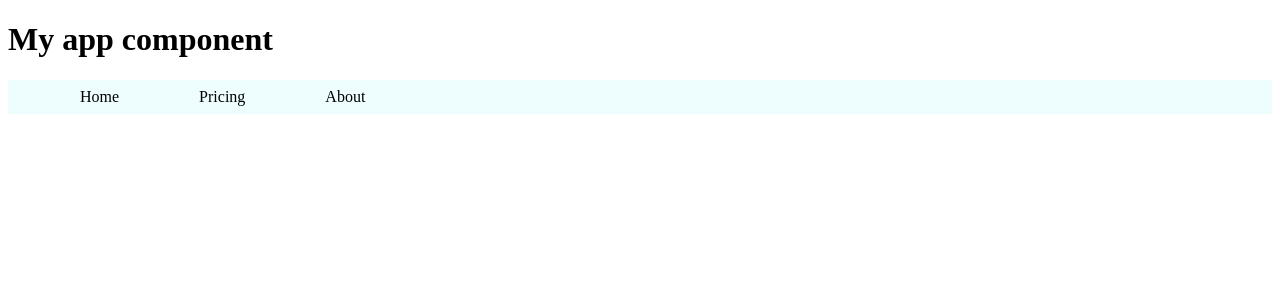
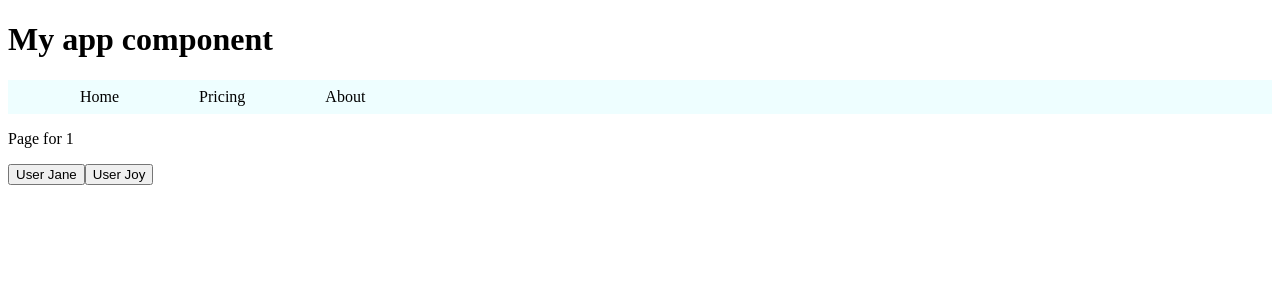
Before and after one commit to hassanShakur/angular, an Angular app: page /users/1 in a window 1280 px wide. Before the commit this address led to /. Shown: the top 300 px of the page. Built offline with nearby package versions, Linux system fonts and the light colour scheme.

Commit message:
active route observation

```diff
--- a/src/app/app.module.ts
+++ b/src/app/app.module.ts
@@ -9,9 +9,11 @@ import { AboutComponent } from './about/about.component';
 import { PricingComponent } from './pricing/pricing.component';
 import { HeaderComponent } from './header/header.component';
 import { RouterModule, Routes } from '@angular/router';
+import { UserComponent } from './home/user/user.component';
 
 const appRoutes: Routes = [
   { path: '', component: HomeComponent },
+  { path: 'users/:userName', component: UserComponent },
   { path: 'pricing', component: PricingComponent },
   { path: 'about', component: AboutComponent },
 ];
@@ -24,6 +26,7 @@ const appRoutes: Routes = [
     AboutComponent,
     PricingComponent,
     HeaderComponent,
+    UserComponent,
   ],
   imports: [BrowserModule, FormsModule, RouterModule.forRoot(appRoutes)],
   providers: [],
--- a/src/app/home/home.component.html
+++ b/src/app/home/home.component.html
@@ -1,2 +1,2 @@
 <p>home works!</p>
-<button (click)="onGoToPricing()">Go to pricing</button>
+<button (click)="onGoToUsers()">Go to users</button>
--- a/src/app/home/home.component.ts
+++ b/src/app/home/home.component.ts
@@ -1,5 +1,5 @@
 import { Component } from '@angular/core';
-import { ActivatedRoute, Router } from '@angular/router';
+import { Router } from '@angular/router';
 
 @Component({
   selector: 'app-home',
@@ -7,9 +7,9 @@ import { ActivatedRoute, Router } from '@angular/router';
   styleUrls: ['./home.component.scss'],
 })
 export class HomeComponent {
-  constructor(private router: Router, private route: ActivatedRoute) {}
+  constructor(private router: Router) {}
 
-  onGoToPricing() {
-    this.router.navigate(['pricing'], { relativeTo: this.route });
+  onGoToUsers() {
+    this.router.navigate(['users/testUser']);
   }
 }
--- /dev/null
+++ b/src/app/home/user/user.component.html
@@ -0,0 +1,4 @@
+<p>Page for {{ userName }}</p>
+
+<button (click)="goToUser('jane')">User Jane</button>
+<button (click)="goToUser('joy')">User Joy</button>
--- /dev/null
+++ b/src/app/home/user/user.component.ts
@@ -0,0 +1,26 @@
+import { Component, OnInit } from '@angular/core';
+import { ActivatedRoute, Params, Router } from '@angular/router';
+
+@Component({
+  selector: 'app-user',
+  templateUrl: './user.component.html',
+  styleUrls: ['./user.component.scss'],
+})
+export class UserComponent implements OnInit {
+  userName: string = '';
+  constructor(private router: Router, private route: ActivatedRoute) {}
+
+  paramsObserver = (params: Params) => {
+    this.userName = params['userName'];
+  }
+
+  ngOnInit(): void {
+    this.userName = this.route.snapshot.params['userName'];
+  }
+
+  goToUser(name: string) {
+    this.router.navigate(['users', name]);
+
+    this.route.params.subscribe(this.paramsObserver);
+  }
+}
```
Also changed, not shown: src/app/home/user/user.component.scss (added), 2 other files (tests, documents, lock files or other folders).
